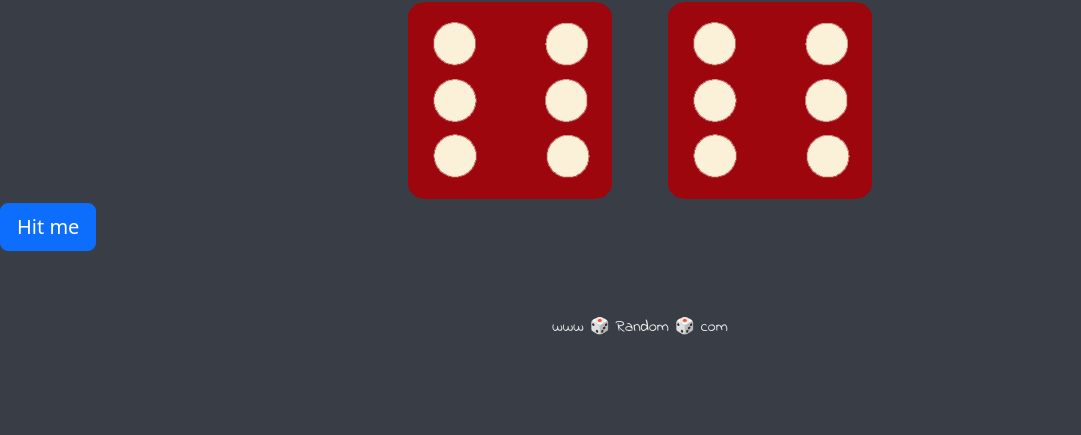
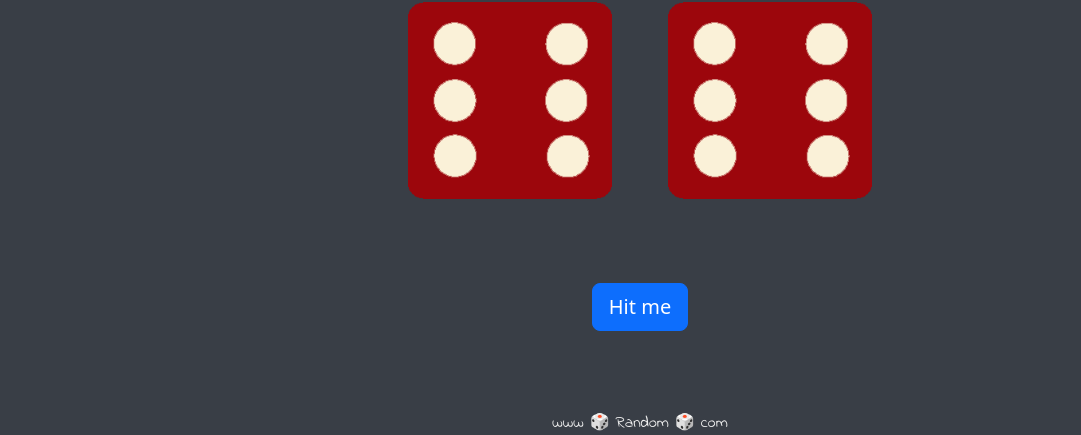
Before and after one commit to ShubhamGaur-277/Dice-game, a plain HTML site: page index.html in a window 1280 px wide. Shown: the part 587-1022 px from the top of the page, without its empty margins (0-1081 px from the left). Before the commit the page ends 926 px from the top, so only its background shows below. Drawn offline with nearby package versions, Linux system fonts and the light colour scheme.

Commit message:
added new button

```diff
--- a/styles.css
+++ b/styles.css
@@ -3,7 +3,12 @@
   margin: auto;
   text-align: center;
 }
-
+.custom{
+  display: flex;
+  margin: 80px auto;
+  align-items: center;
+  flex-direction: column-reverse;
+}
 .dice {
   text-align: center;
   display: inline-block;
```
